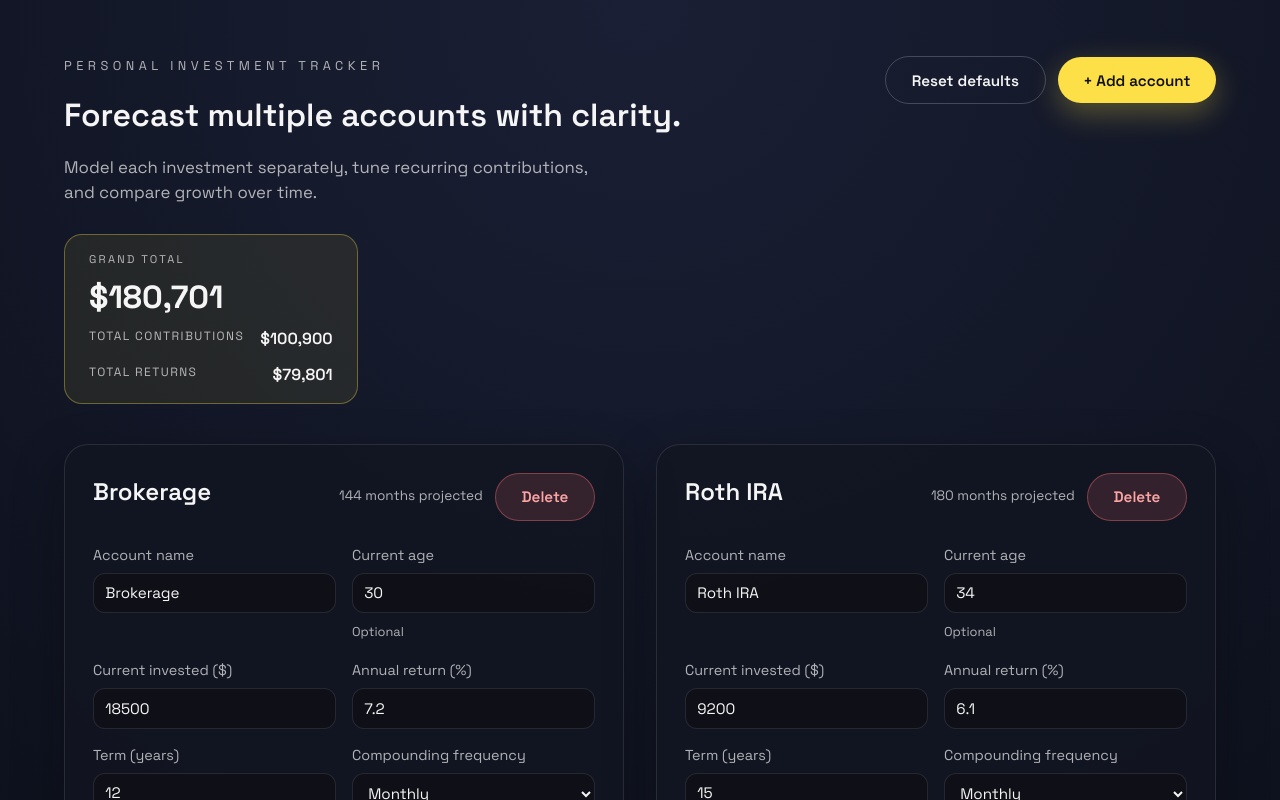
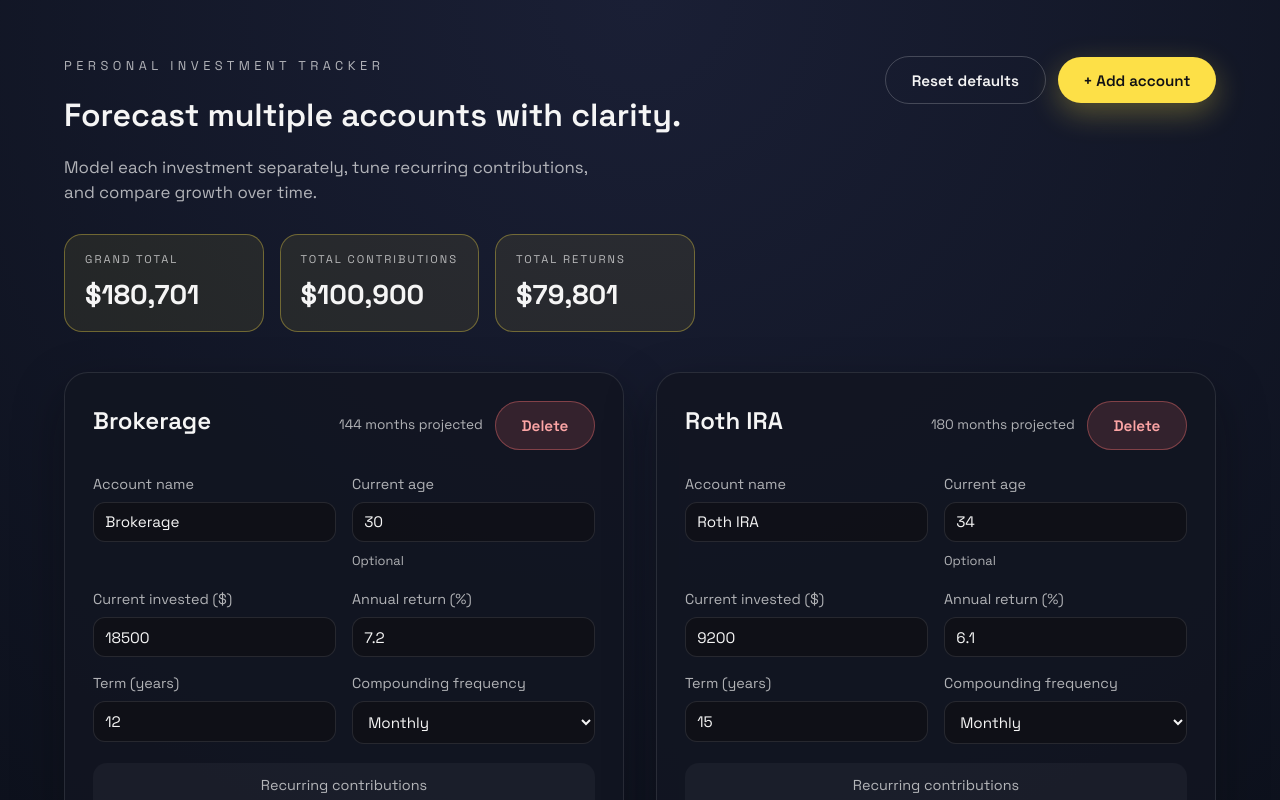
Before and after one commit to jessica-iacovozzi/investment-tracker, a React (Vite) app: page / in a window 1280 px wide. Shown: the top 800 px of the page. Built offline with nearby package versions, Linux system fonts and the light colour scheme.

Commit message:
feat: update deployment URL to Vercel production domain and add three-column totals layout

```diff
--- a/src/App.css
+++ b/src/App.css
@@ -36,49 +36,39 @@
   font-size: 1.05rem;
 }
 
-.app__grand-total {
+.app__totals {
   margin-top: 1.75rem;
-  padding: 1rem 1.5rem;
-  display: inline-flex;
+  display: grid;
+  grid-template-columns: repeat(3, minmax(0, 1fr));
+  gap: 1rem;
+}
+
+@media (max-width: 720px) {
+  .app__totals {
+    grid-template-columns: 1fr;
+  }
+}
+
+.app__total-card {
+  padding: 1rem 1.25rem;
+  display: flex;
   flex-direction: column;
-  gap: 0.35rem;
+  gap: 0.45rem;
   border-radius: 18px;
   background: rgba(253, 224, 71, 0.08);
   border: 1px solid rgba(253, 224, 71, 0.35);
 }
 
-.app__grand-total-label {
+.app__total-card-label {
   text-transform: uppercase;
-  letter-spacing: 0.2em;
+  letter-spacing: 0.18em;
   font-size: 0.7rem;
   color: var(--text-muted);
 }
 
-.app__grand-total-value {
-  font-size: 2rem;
+.app__total-card-value {
+  font-size: 1.7rem;
   font-weight: 700;
-}
-
-.app__grand-total-details {
-  display: grid;
-  gap: 0.75rem;
-}
-
-.app__grand-total-details > div {
-  display: flex;
-  justify-content: space-between;
-  gap: 1rem;
-}
-
-.app__grand-total-detail-label {
-  font-size: 0.75rem;
-  letter-spacing: 0.12em;
-  text-transform: uppercase;
-  color: var(--text-muted);
-}
-
-.app__grand-total-detail-value {
-  font-weight: 600;
 }
 
 .button {
--- a/src/App.tsx
+++ b/src/App.tsx
@@ -153,7 +153,7 @@ function App() {
   const shareUrl =
     typeof window !== 'undefined'
       ? window.location.origin
-      : 'https://your-hosted-url'
+      : 'https://personal-multi-investment-tracker.vercel.app/'
 
   useEffect(() => {
     saveAccounts({ accounts, storageAvailable })
@@ -214,30 +214,33 @@ function App() {
             Model each investment separately, tune recurring contributions, and
             compare growth over time.
           </p>
-          <div className="app__grand-total" aria-live="polite">
-            <span className="app__grand-total-label">Grand total</span>
-            <span className="app__grand-total-value">
-              {formatCurrency(grandTotals.finalBalance)}
-            </span>
-            <div className="app__grand-total-details">
-              <div>
-                <span className="app__grand-total-detail-label">
+          {hasAccounts ? (
+            <div className="app__totals" aria-live="polite">
+              <div className="app__total-card" aria-label="Grand total">
+                <span className="app__total-card-label">Grand total</span>
+                <span className="app__total-card-value">
+                  {formatCurrency(grandTotals.finalBalance)}
+                </span>
+              </div>
+              <div
+                className="app__total-card"
+                aria-label="Total contributions"
+              >
+                <span className="app__total-card-label">
                   Total contributions
                 </span>
-                <span className="app__grand-total-detail-value">
+                <span className="app__total-card-value">
                   {formatCurrency(grandTotals.totalContributions)}
                 </span>
               </div>
-              <div>
-                <span className="app__grand-total-detail-label">
-                  Total returns
-                </span>
-                <span className="app__grand-total-detail-value">
+              <div className="app__total-card" aria-label="Total returns">
+                <span className="app__total-card-label">Total returns</span>
+                <span className="app__total-card-value">
                   {formatCurrency(grandTotals.totalReturns)}
                 </span>
               </div>
             </div>
-          </div>
+          ) : null}
         </div>
         <div className="app__actions">
           <button
--- a/src/components/ShareFooter.tsx
+++ b/src/components/ShareFooter.tsx
@@ -7,7 +7,7 @@ type ShareFooterProps = {
 type CopyStatus = 'idle' | 'success' | 'error'
 
 function ShareFooter({
-  shareUrl = 'https://your-hosted-url',
+  shareUrl = 'https://personal-multi-investment-tracker.vercel.app/',
 }: ShareFooterProps) {
   const [copyStatus, setCopyStatus] = useState<CopyStatus>('idle')
   const hasClipboard =
```
Also changed, not shown: 1 other file (tests, documents, lock files or other folders).
